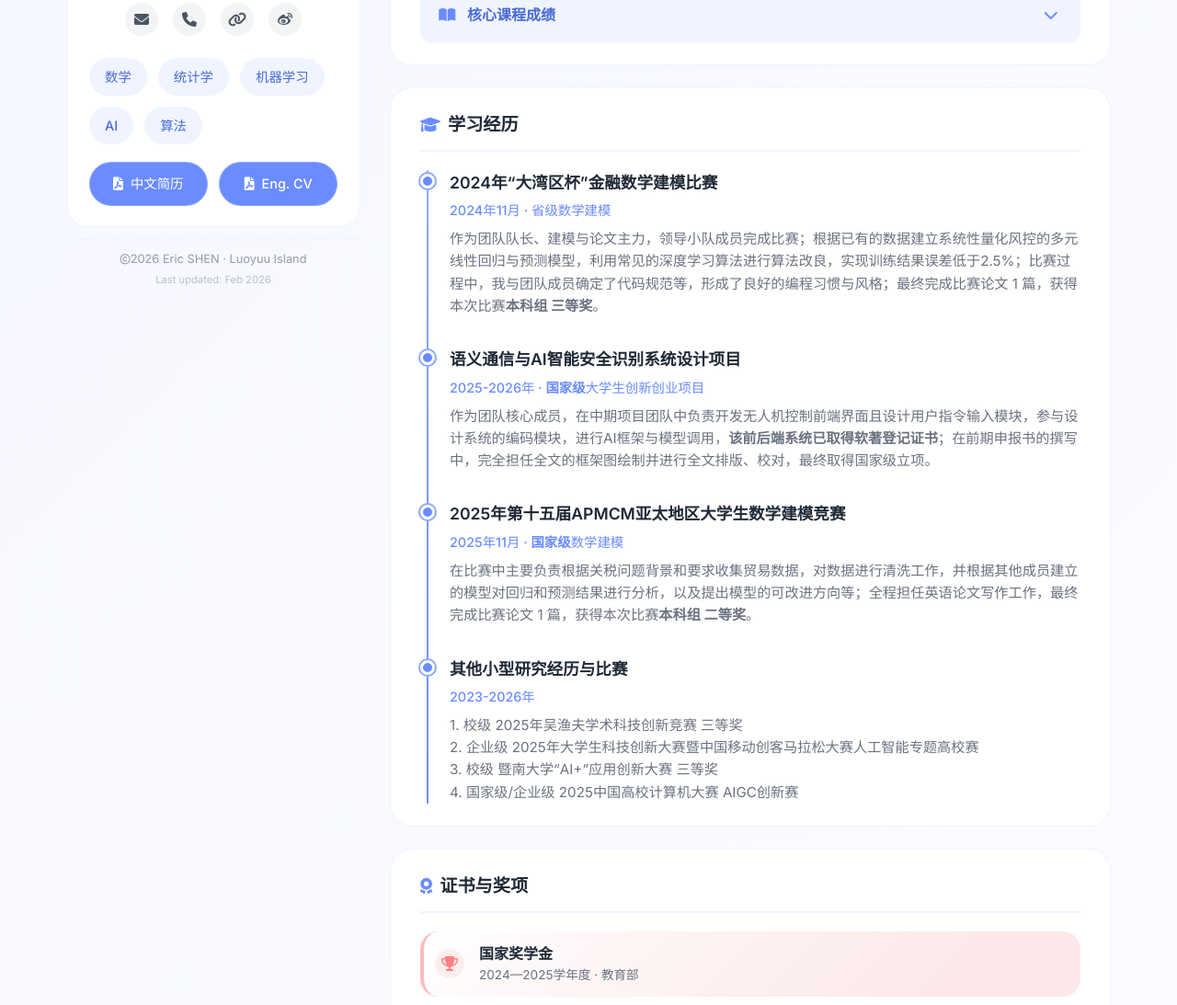
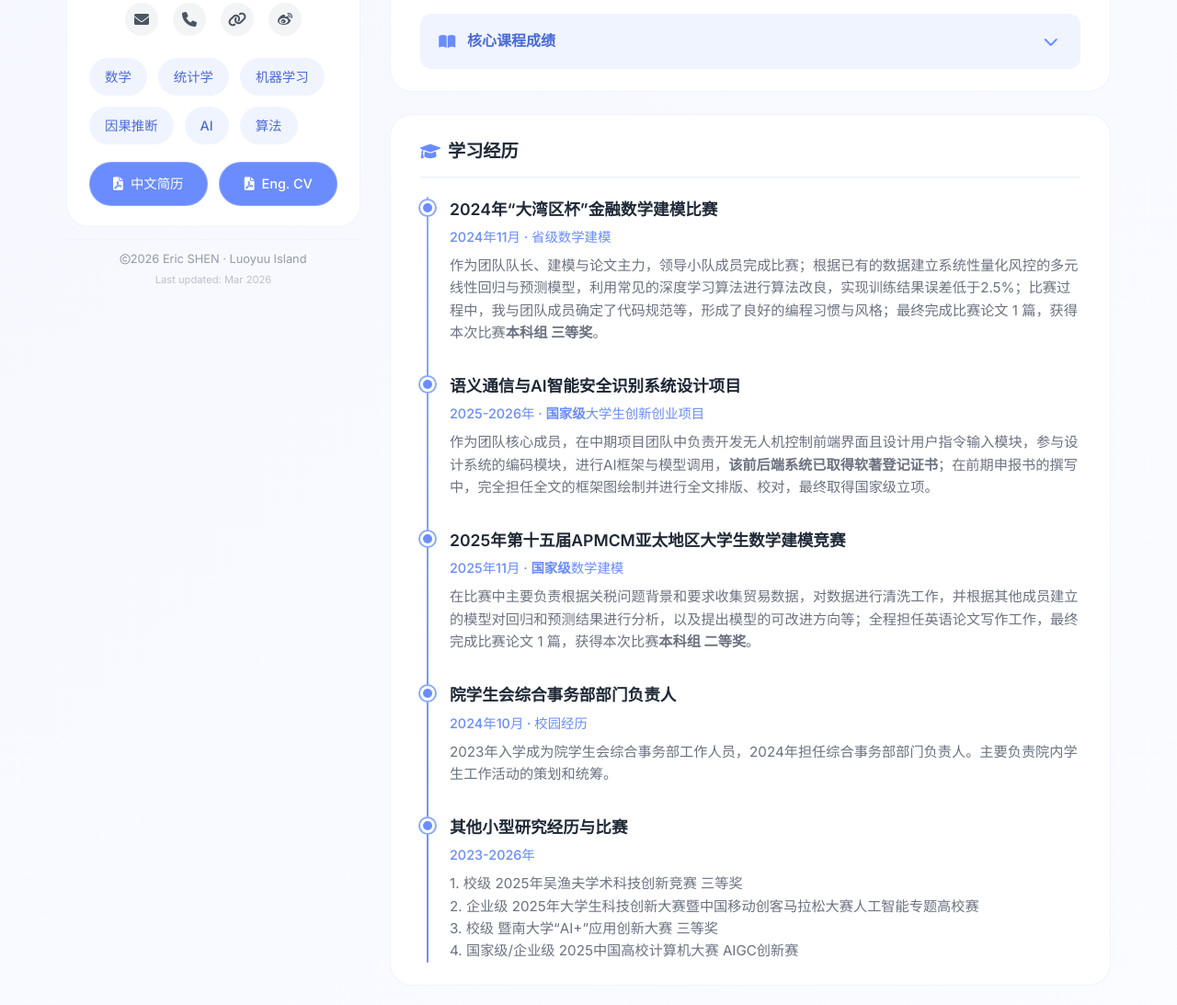
Before and after one commit to ericshen05/ericshen05.github.io, a plain HTML site: page index.html in a window 1280 px wide. Shown: the part 570-1663 px from the top of the page at 92% size. Drawn offline with Linux system fonts and the light colour scheme.

Commit message:
Add files via upload

```diff
--- a/index.html
+++ b/index.html
@@ -127,6 +127,7 @@
             <span class="skill-tag">数学</span>
             <span class="skill-tag">统计学</span>
             <span class="skill-tag">机器学习</span>
+            <span class="skill-tag">因果推断</span>
             <span class="skill-tag">AI</span>
             <span class="skill-tag">算法</span>
           </div>
@@ -160,7 +161,7 @@
             <i class="fa-regular fa-copyright"></i>2026 Eric SHEN · Luoyuu
             Island
           </p>
-          <p class="copyright-small">Last updated: Feb 2026</p>
+          <p class="copyright-small">Last updated: Mar 2026</p>
         </div>
       </aside>
 
@@ -176,6 +177,7 @@
             感谢您在百忙之中阅读我的个人陈述，感谢您的关注与选择。我是沈义翔（Eric
             SHEN），现就读于广州市暨南大学数学系，本科2023级（2027届）信息与计算科学专业。
             我对于统计学与人工智能方向有十足的兴趣与热爱，立志于将数学原理赋能于统计机器学习算法研究。
+            目前，我正钻研<strong>因果推断在机器学习领域</strong>的应用。
           </p>
         </div>
 
@@ -357,6 +359,16 @@
             <div class="timeline-item">
               <div class="timeline-dot"></div>
               <div class="timeline-content">
+                <h3>院学生会综合事务部部门负责人</h3>
+                <p class="timeline-meta">2024年10月 · 校园经历</p>
+                <p class="timeline-desc">
+                  2023年入学成为院学生会综合事务部工作人员，2024年担任综合事务部部门负责人。主要负责院内学生工作活动的策划和统筹。
+                </p>
+              </div>
+            </div>
+            <div class="timeline-item">
+              <div class="timeline-dot"></div>
+              <div class="timeline-content">
                 <h3>其他小型研究经历与比赛</h3>
                 <p class="timeline-meta">2023-2026年</p>
                 <p class="timeline-desc">
@@ -414,6 +426,7 @@
             <span class="skill-tag">大数据</span>
             <span class="skill-tag">统计机器学习</span>
             <span class="skill-tag">AI</span>
+            <span class="skill-tag">因果推断</span>
             <span class="skill-tag">算法设计</span>
             <span class="skill-tag">数理统计</span>
             <span class="skill-tag">数据分析/数据开发</span>
```
Also changed, not shown: about.html (+1 -1 lines).
